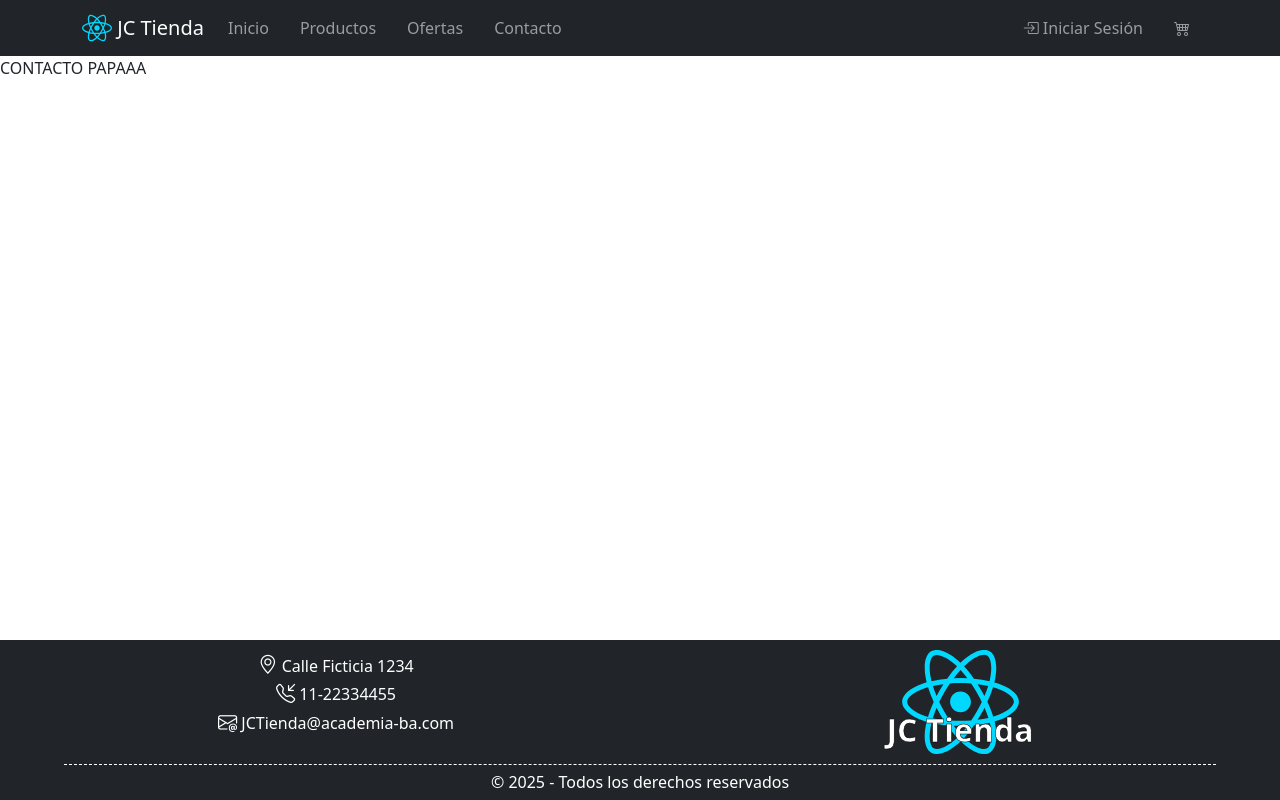
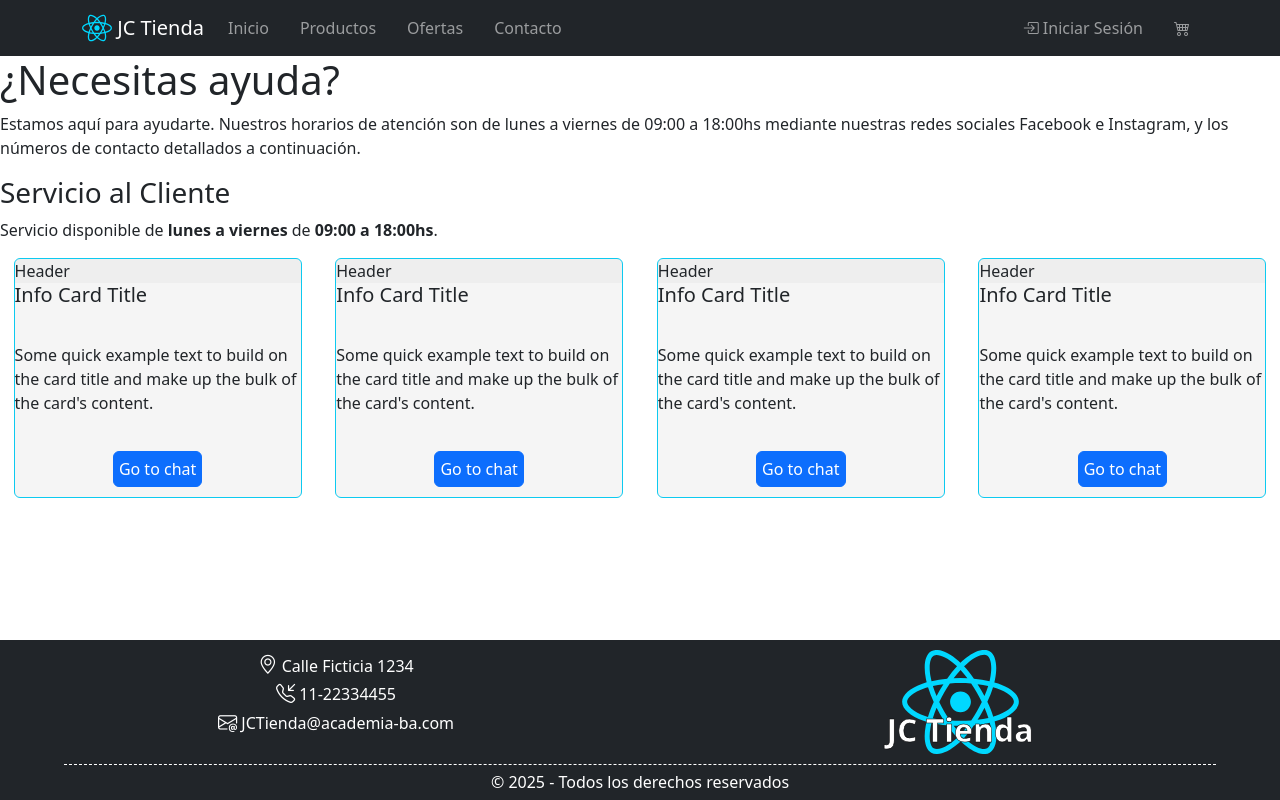
Before and after one commit to Julycen97/proyecto_final-JMC, a React (Vite) app in the folder proyecto_final-JMC/: page /contacto in a window 1280 px wide. Built offline with nearby package versions, Linux system fonts and the light colour scheme.

Commit message:
implementacion de pagina de contacto, falta desarrollar

```diff
--- /dev/null
+++ b/proyecto_final-JMC/src/components/contact/card-contact/CardContacto.jsx
@@ -0,0 +1,21 @@
+import { Card, Button } from 'react-bootstrap';
+import './../../../styles/components/contact/CardContacto.css'
+
+function CardContacto() {
+
+    return (
+        <Card className='tarjetaContacto' border="info" style={{ width: '18rem' }}>
+            <Card.Header>Header</Card.Header>
+            <Card.Body>
+                <Card.Title>Info Card Title</Card.Title>
+                <Card.Text>
+                    Some quick example text to build on the card title and make up the
+                    bulk of the card's content.
+                </Card.Text>
+                <Button variant="primary">Go to chat</Button>
+            </Card.Body>
+        </Card>
+    )
+}
+
+export default CardContacto;
--- a/proyecto_final-JMC/src/pages/Contacto.jsx
+++ b/proyecto_final-JMC/src/pages/Contacto.jsx
@@ -1,8 +1,36 @@
-function Contacto(){
-    return(
-        <div>
-            CONTACTO PAPAAA
-        </div>
+import CardContacto from "../components/contact/card-contact/CardContacto.jsx";
+import './../styles/pages/contact/Contacto.css'
+
+function Contacto() {
+    return (
+        <>
+            <div>
+                <artiticle>
+                    <h1>¿Necesitas ayuda?</h1>
+                    <p>
+                        Estamos aquí para ayudarte. Nuestros horarios de atención son de lunes a viernes de 09:00 a 18:00hs
+                        mediante nuestras redes sociales Facebook e Instagram, y los números de contacto detallados a continuación.
+                    </p>
+                </artiticle>
+                    <h3>Servicio al Cliente</h3>
+                    <p>
+                        Servicio disponible de <strong>lunes a viernes</strong> de <strong>09:00 a 18:00hs</strong>.
+                    </p>
+                    <div className="containerCardsContact">
+                        <CardContacto/>
+                        <CardContacto/>
+                        <CardContacto/>
+                        <CardContacto/>
+                    </div>
+                <artiticle>
+
+                </artiticle>
+
+                <artiticle>
+
+                </artiticle>
+            </div>
+        </>
     )
 }
 
--- /dev/null
+++ b/proyecto_final-JMC/src/styles/components/contact/CardContacto.css
@@ -0,0 +1,24 @@
+.tarjetaContacto{
+    height: fit-content;
+    box-shadow: none;
+
+    >.card-header{
+        border-bottom: none;
+    }
+
+    >.card-body{
+        display: flex;
+        flex-direction: column;
+        justify-content: space-between;
+        align-items: center;
+
+        >.h5{
+            width: 100%;
+        }
+    }
+}
+
+.tarjetaContacto:hover{
+    animation: none;
+    transform: none;
+}
--- /dev/null
+++ b/proyecto_final-JMC/src/styles/pages/contact/Contacto.css
@@ -0,0 +1,10 @@
+.containerCardsContact{
+    width: 100%;
+    margin: auto;
+    display: flex;
+    flex-direction: row;
+    flex-wrap: wrap;
+    justify-content: space-evenly;
+    gap: 20px;
+    margin-bottom: 20px;
+}
```
